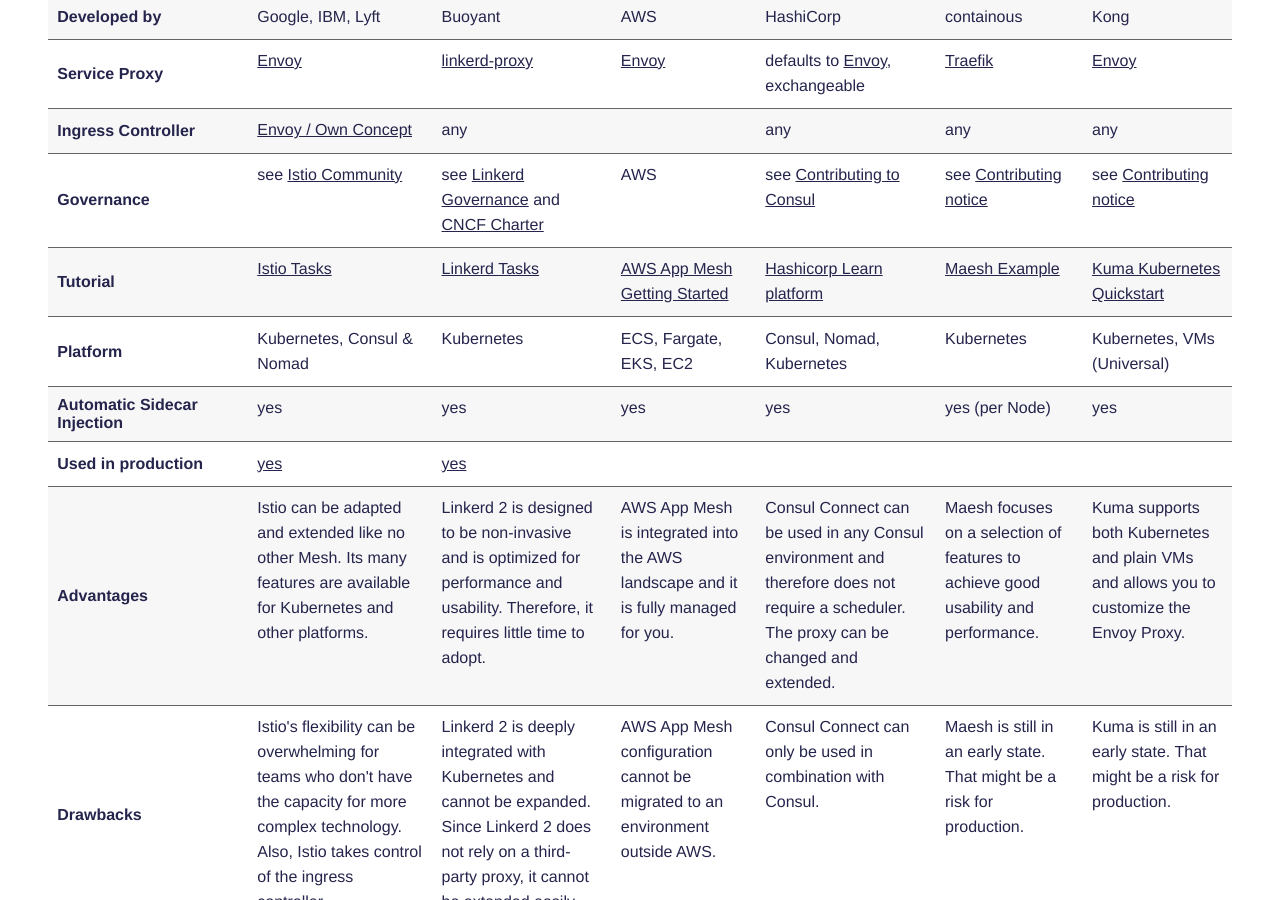
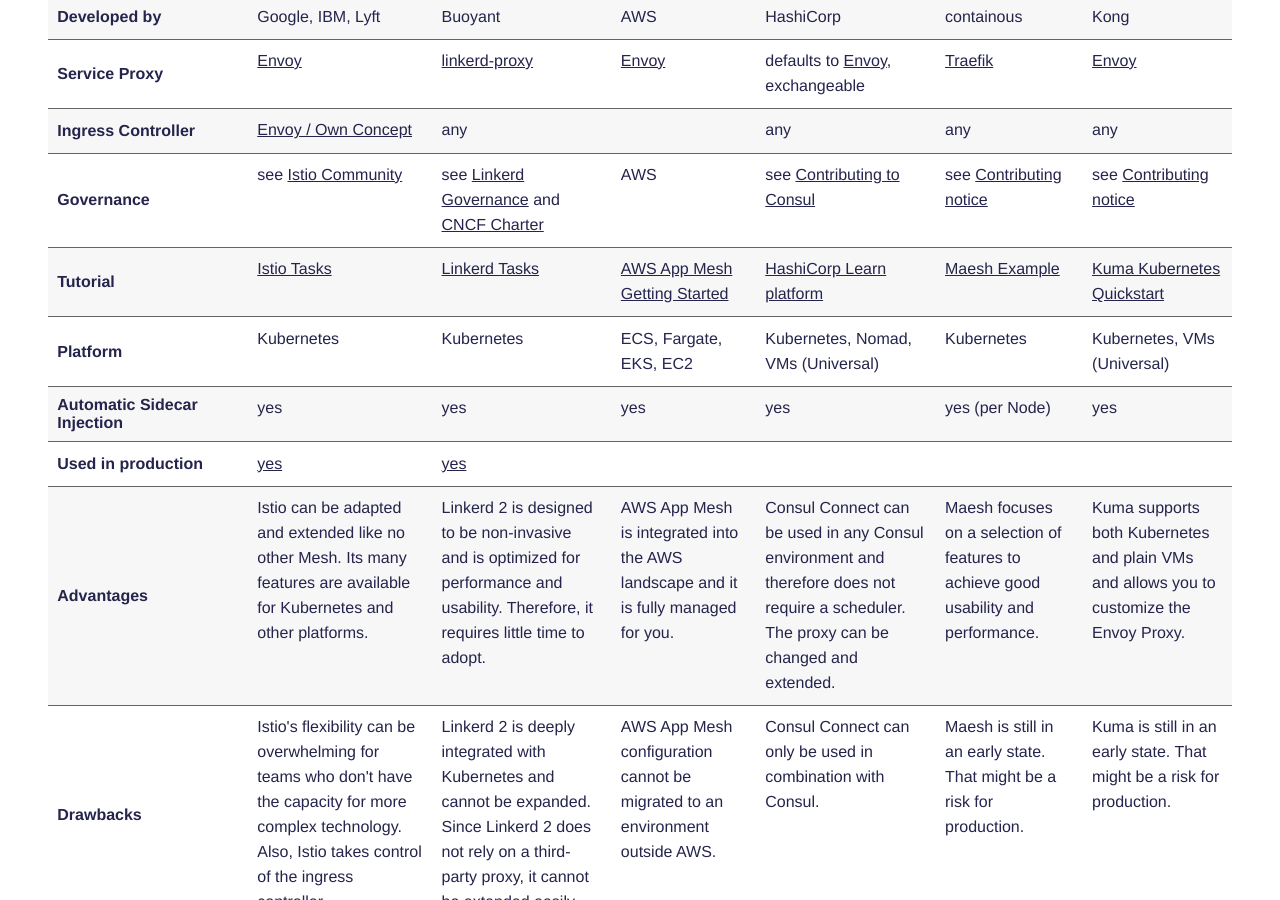
Before and after one commit to servicemesh-es/servicemesh.es, a Jekyll site: the page built from index.md, in a window 1280 px wide and 900 px high, scrolled down 3945 px. Built offline with Jekyll 4.4.1, drawn with Linux system fonts in a browser that asks for light colours; some web fonts are replaced; some of the changed text lies outside the part shown.

Commit message:
Update Consul column
* Clarify Vault is an optional CA in Consul.
* Remove Consul as a platform (it does not host workloads). Add VMs.
* Remove Consul and Nomad from Istio's list of supported platforms.
* Fix HashiCorp casing

```diff
--- a/_includes/comparison.html
+++ b/_includes/comparison.html
@@ -72,16 +72,16 @@
           <td><a href="https://istio.io/docs/tasks/" target="_blank">Istio Tasks</a></td>
           <td><a href="https://linkerd.io/2/tasks/books/" target="_blank">Linkerd Tasks</a></td>
           <td><a href="docs.aws.amazon.com/app-mesh/latest/userguide/appmesh-getting-started.html" target="_blank">AWS App Mesh Getting Started</a></td>
-          <td><a href="https://learn.hashicorp.com/consul/getting-started/connect" target="_blank">Hashicorp Learn platform</a></td>
+          <td><a href="https://learn.hashicorp.com/consul/getting-started/connect" target="_blank">HashiCorp Learn platform</a></td>
           <td><a href="https://docs.mae.sh/examples/" target="_blank">Maesh Example</a></td>
           <td><a href="https://kuma.io/docs/0.2.2/installation/kubernetes/#kubernetes" target="_blank">Kuma Kubernetes Quickstart</a></td>
         </tr>
       <tr>
           <th scope="row">Platform</th>
-          <td>Kubernetes, Consul & Nomad</td>
+          <td>Kubernetes</td>
           <td>Kubernetes</td>
           <td>ECS, Fargate, EKS, EC2</td>
-          <td>Consul, Nomad, Kubernetes</td>
+          <td>Kubernetes, Nomad, VMs (Universal)</td>
           <td>Kubernetes</td>
           <td>Kubernetes, VMs (Universal)</td>
         </tr>
```
Also changed, not shown: other parts of _includes/comparison.html (+1 -1 lines).
